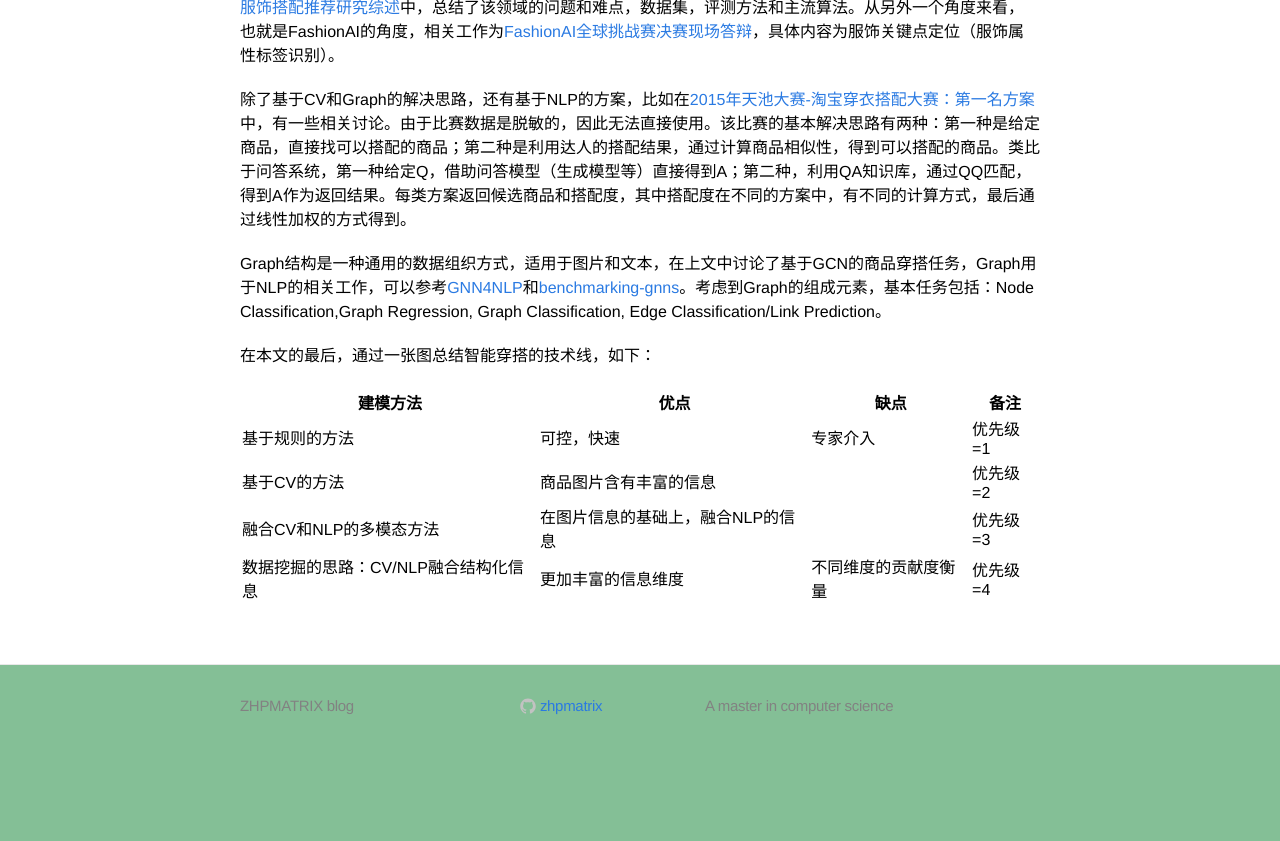
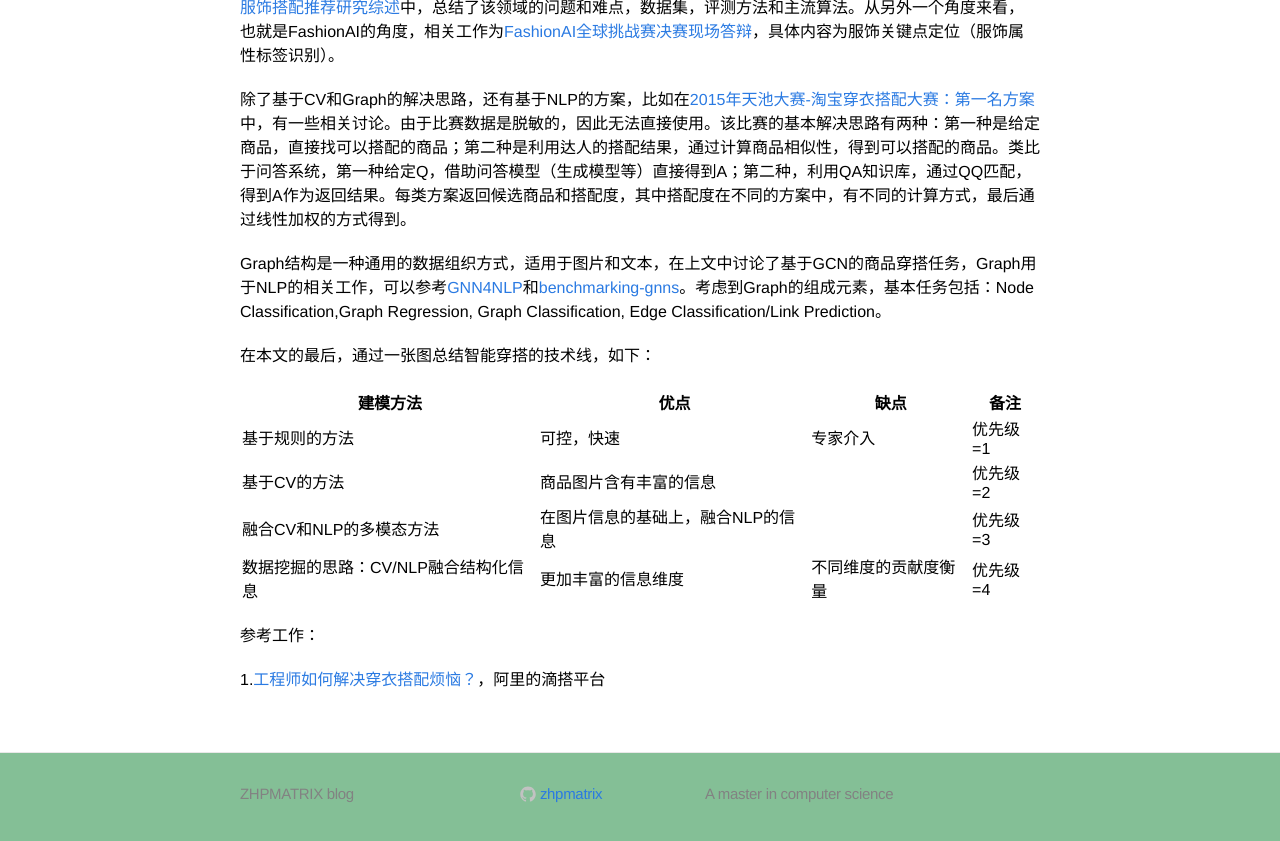
Before and after one commit to zhpmatrix/zhpmatrix.github.io, a Jekyll site: the page built from _posts/2020-11-01-smart-outfit.md, in a window 1280 px wide and 900 px high, scrolled down 3339 px, cut to the strip 49-890 px from the top of the window. Built offline with Jekyll 4.4.1, drawn with Linux system fonts in a browser that asks for light colours; comment, search, counter and statistics services are not loaded; before the commit the page ends 4151 px from its top, so only the background shows below that.

Commit message:
add new ref

```diff
--- a/_posts/2020-11-01-smart-outfit.md
+++ b/_posts/2020-11-01-smart-outfit.md
@@ -67,3 +67,7 @@ Graph结构是一种通用的数据组织方式，适用于图片和文本，在
 |基于CV的方法|商品图片含有丰富的信息||优先级=2|
 |融合CV和NLP的多模态方法|在图片信息的基础上，融合NLP的信息||优先级=3|
 |数据挖掘的思路：CV/NLP融合结构化信息|更加丰富的信息维度|不同维度的贡献度衡量|优先级=4|
+
+参考工作：
+
+1.[工程师如何解决穿衣搭配烦恼？](https://mp.weixin.qq.com/s/E5VpBt53VTjOxt8wE3SrLA)，阿里的滴搭平台
```
